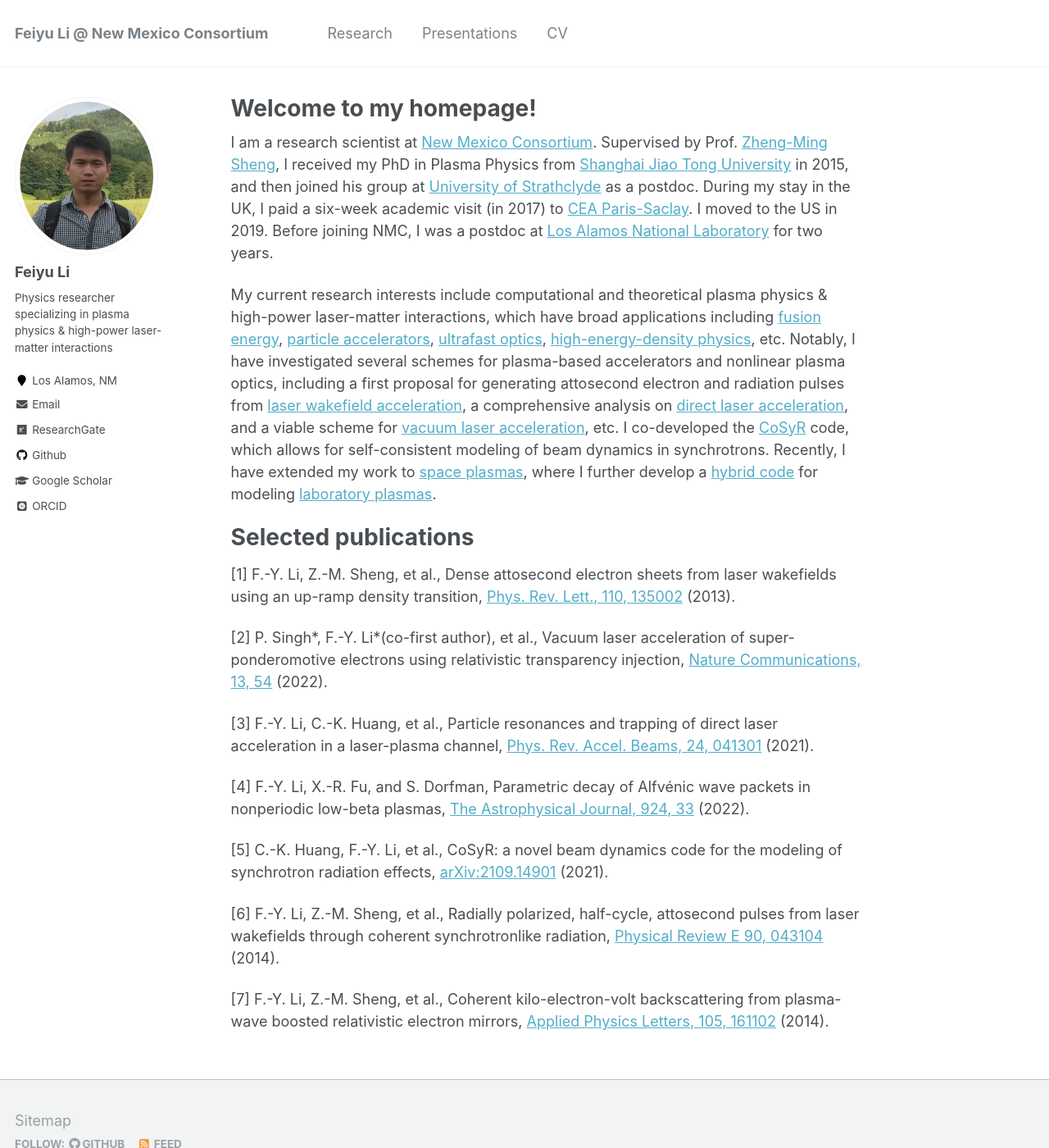
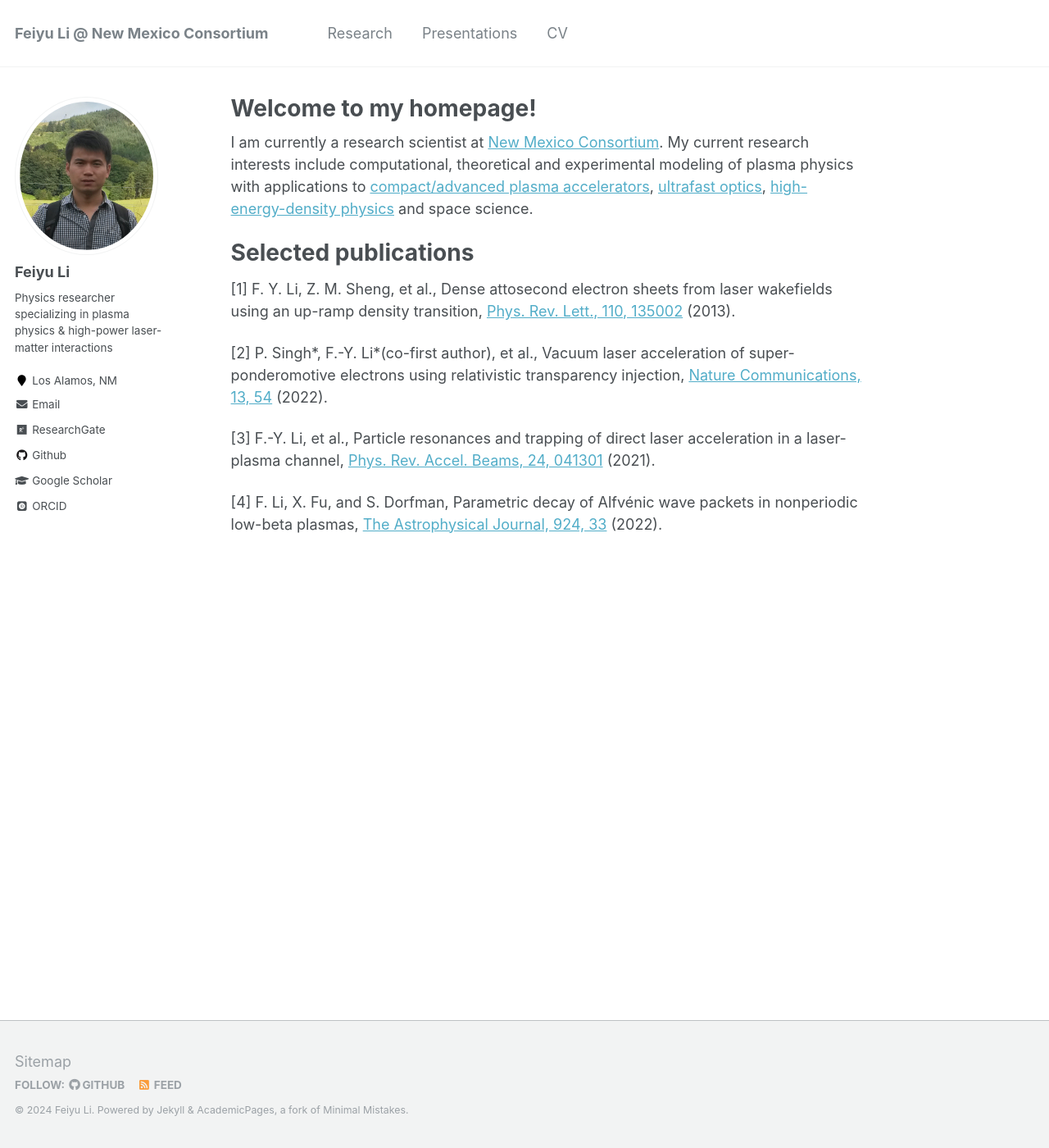
Before and after one commit to fyli16/fyli16.github.io, a Jekyll site: the page built from _pages/about.md, in a window 1280 px wide and 1400 px high. Shown: the whole window at 82% size. Built offline with Jekyll 4.4.1, drawn with Linux system fonts in a browser that asks for light colours; some web fonts are replaced.

Commit message:
update about

```diff
--- a/_pages/about.md
+++ b/_pages/about.md
@@ -8,26 +8,27 @@ redirect_from:
   - /about.html
 ---
 
-I am a research scientist at [New Mexico Consortium](https://newmexicoconsortium.org/). Supervised by Prof. [Zheng-Ming Sheng](https://www.physics.sjtu.edu.cn/en/people/1/zmSheng), I received my PhD in Plasma Physics from [Shanghai Jiao Tong University](https://llp.sjtu.edu.cn/En) in 2015, and then joined his group at [University of Strathclyde](https://silis.phys.strath.ac.uk/index.htm) as a postdoc. During my stay in the UK, I paid a six-week academic visit (in 2017) to [CEA Paris-Saclay](https://iramis.cea.fr/LIDYL/en/index.php). I moved to the US in 2019. Before joining NMC, I was a postdoc at [Los Alamos National Laboratory](https://www.lanl.gov/org/ddste/aldsc/theoretical/applied-mathematics-plasma-physics/index.php) for two years.
-
-My current research interests include computational and theoretical plasma physics & high-power laser-matter interactions, which have broad applications including [fusion energy](https://en.wikipedia.org/wiki/Inertial_confinement_fusion), [particle accelerators](https://en.wikipedia.org/wiki/Plasma_acceleration), [ultrafast optics](https://en.wikipedia.org/wiki/Ultrashort_pulse), [high-energy-density physics](https://en.wikipedia.org/wiki/High_energy_density_physics), etc. Notably, I have investigated several schemes for plasma-based accelerators and nonlinear plasma optics, including a first proposal for generating attosecond electron and radiation pulses from [laser wakefield acceleration](https://journals.aps.org/prl/abstract/10.1103/PhysRevLett.110.135002), a comprehensive analysis on [direct laser acceleration](https://journals.aps.org/prab/abstract/10.1103/PhysRevAccelBeams.24.041301), and a viable scheme for [vacuum laser acceleration](https://www.nature.com/articles/s41467-021-27691-w), etc. I co-developed the [CoSyR](https://github.com/lanl/cosyr) code, which allows for self-consistent modeling of beam dynamics in synchrotrons. Recently, I have extended my work to [space plasmas](https://en.wikipedia.org/wiki/Space_physics), where I further develop a [hybrid code](https://github.com/fyli16/h3d) for modeling [laboratory plasmas](https://plasma.physics.ucla.edu/).
+I am currently a research scientist at [New Mexico Consortium](https://newmexicoconsortium.org/).
+<!-- Supervised by Prof. [Zheng-Ming Sheng](https://www.physics.sjtu.edu.cn/en/people/1/zmSheng), I received my PhD in Plasma Physics from [Shanghai Jiao Tong University](https://llp.sjtu.edu.cn/En) in 2015, and then joined his group at [University of Strathclyde](https://silis.phys.strath.ac.uk/index.htm) as a postdoc. During my stay in the UK, I paid a six-week academic visit (in 2017) to [CEA Paris-Saclay](https://iramis.cea.fr/LIDYL/en/index.php). I moved to the US in 2019. Before joining NMC, I was a postdoc at [Los Alamos National Laboratory](https://www.lanl.gov/org/ddste/aldsc/theoretical/applied-mathematics-plasma-physics/index.php) for two years.  -->
+My current research interests include computational, theoretical and experimental modeling of plasma physics with applications to [compact/advanced plasma accelerators](https://en.wikipedia.org/wiki/Plasma_acceleration), [ultrafast optics](https://en.wikipedia.org/wiki/Ultrashort_pulse), [high-energy-density physics](https://en.wikipedia.org/wiki/High_energy_density_physics) and space science.
+<!-- Notably, I have investigated several schemes for plasma-based accelerators and nonlinear plasma optics, including a first proposal for generating attosecond electron and radiation pulses from [laser wakefield acceleration](https://journals.aps.org/prl/abstract/10.1103/PhysRevLett.110.135002), a comprehensive analysis on [direct laser acceleration](https://journals.aps.org/prab/abstract/10.1103/PhysRevAccelBeams.24.041301), and a viable scheme for [vacuum laser acceleration](https://www.nature.com/articles/s41467-021-27691-w), etc. I co-developed the [CoSyR](https://github.com/lanl/cosyr) code, which allows for self-consistent modeling of beam dynamics in synchrotrons. Recently, I have extended my work to [space plasmas](https://en.wikipedia.org/wiki/Space_physics), where I further develop a [hybrid code](https://github.com/fyli16/h3d) for modeling [laboratory plasmas](https://plasma.physics.ucla.edu/).  -->
 <!-- Check out my [Google Scholar](https://scholar.google.com/citations?user=8jVlsdoAAAAJ&hl=en), [Researchgate](https://www.researchgate.net/profile/Feiyu-Li-4) for more about my research.  -->
 
 Selected publications
 ======
-[1] F.-Y. Li, Z.-M. Sheng, et al., Dense attosecond electron sheets from laser wakefields using an up-ramp density transition, [Phys. Rev. Lett., 110, 135002](https://journals.aps.org/prl/abstract/10.1103/PhysRevLett.110.135002) (2013).
+[1] F. Y. Li, Z. M. Sheng, et al., Dense attosecond electron sheets from laser wakefields using an up-ramp density transition, [Phys. Rev. Lett., 110, 135002](https://journals.aps.org/prl/abstract/10.1103/PhysRevLett.110.135002) (2013).
 
 [2] P. Singh\*, F.-Y. Li\*(co-first author), et al., Vacuum laser acceleration of super-ponderomotive electrons using relativistic transparency injection, [Nature Communications, 13, 54](https://www.nature.com/articles/s41467-021-27691-w) (2022).
 
-[3] F.-Y. Li, C.-K. Huang, et al., Particle resonances and trapping of direct laser acceleration in a laser-plasma channel, [Phys. Rev. Accel. Beams, 24, 041301](https://journals.aps.org/prab/abstract/10.1103/PhysRevAccelBeams.24.041301) (2021).
+[3] F.-Y. Li, et al., Particle resonances and trapping of direct laser acceleration in a laser-plasma channel, [Phys. Rev. Accel. Beams, 24, 041301](https://journals.aps.org/prab/abstract/10.1103/PhysRevAccelBeams.24.041301) (2021).
 
-[4] F.-Y. Li, X.-R. Fu, and S. Dorfman, Parametric decay of Alfvénic wave packets in nonperiodic low-beta plasmas, [The Astrophysical Journal, 924, 33](https://iopscience.iop.org/article/10.3847/1538-4357/ac32c0) (2022).
+[4] F. Li, X. Fu, and S. Dorfman, Parametric decay of Alfvénic wave packets in nonperiodic low-beta plasmas, [The Astrophysical Journal, 924, 33](https://iopscience.iop.org/article/10.3847/1538-4357/ac32c0) (2022).
 
-[5] C.-K. Huang, F.-Y. Li, et al., CoSyR: a novel beam dynamics code for the modeling of synchrotron radiation effects, [arXiv:2109.14901](https://arxiv.org/abs/2109.14901) (2021).
+<!-- [5] C.-K. Huang, F.-Y. Li, et al., CoSyR: a novel beam dynamics code for the modeling of synchrotron radiation effects, [arXiv:2109.14901](https://arxiv.org/abs/2109.14901) (2021). -->
 
-[6] F.-Y. Li, Z.-M. Sheng, et al., Radially polarized, half-cycle, attosecond pulses from laser wakefields through coherent synchrotronlike radiation, [Physical Review E 90, 043104](https://journals.aps.org/pre/abstract/10.1103/PhysRevE.90.043104) (2014).
+<!-- [6] F.-Y. Li, Z.-M. Sheng, et al., Radially polarized, half-cycle, attosecond pulses from laser wakefields through coherent synchrotronlike radiation, [Physical Review E 90, 043104](https://journals.aps.org/pre/abstract/10.1103/PhysRevE.90.043104) (2014). -->
 
-[7] F.-Y. Li, Z.-M. Sheng, et al., Coherent kilo-electron-volt backscattering from plasma-wave boosted relativistic electron mirrors, [Applied Physics Letters, 105, 161102](https://aip.scitation.org/doi/abs/10.1063/1.4899136?journalCode=apl) (2014).
+<!-- [7] F.-Y. Li, Z.-M. Sheng, et al., Coherent kilo-electron-volt backscattering from plasma-wave boosted relativistic electron mirrors, [Applied Physics Letters, 105, 161102](https://aip.scitation.org/doi/abs/10.1063/1.4899136?journalCode=apl) (2014). -->
 
 <!-- A data-driven personal website
 ======
```
